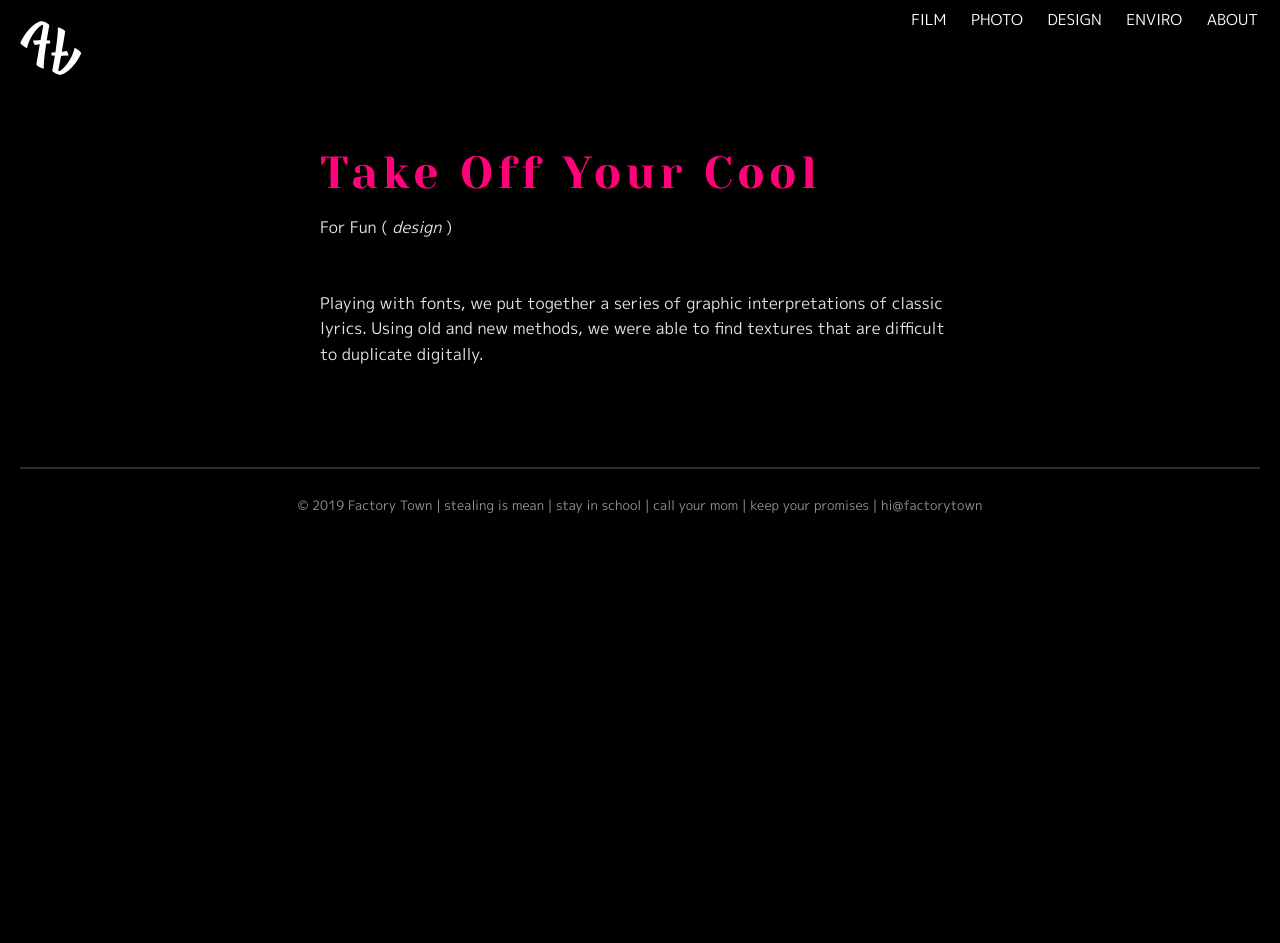
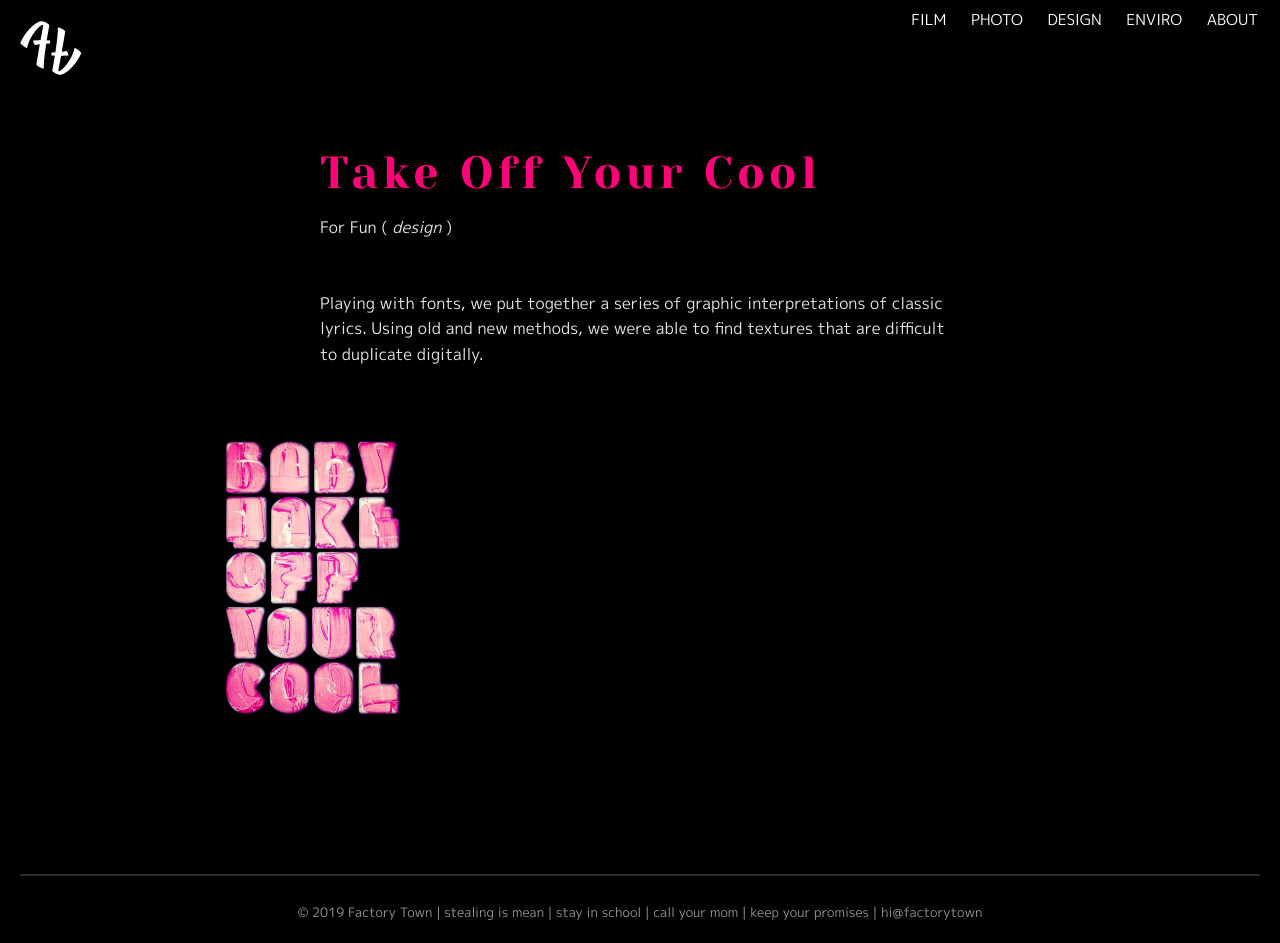
Before and after one commit to factorytown/factorytown.github.io, a Jekyll site: the page built from _projects/take-off-your-cool.markdown, in a window 1280 px wide. Built offline with Jekyll 4.4.1, drawn with Linux system fonts in a browser that asks for light colours; nearby versions of some CDN libraries; before the commit the page ends 900 px from its top, so only the background shows below that.

Commit message:
Updated Take Off Your Cool

```diff
--- a/_projects/take-off-your-cool.markdown
+++ b/_projects/take-off-your-cool.markdown
@@ -6,7 +6,10 @@ categories:
 position: 3
 Sub-Title: For Fun
 Featured-Image: "/uploads/CoolPinkM.jpg"
-Design Images: "/uploads/CoolPinkM.jpg"
 ---
 
 Playing with fonts, we put together a series of graphic interpretations of classic lyrics. Using old and new methods, we were able to find textures that are difficult to duplicate digitally.
+
+
+<div class="gallery" data-columns="3">
+<img src="/uploads/CoolPinkM.jpg" />
```
